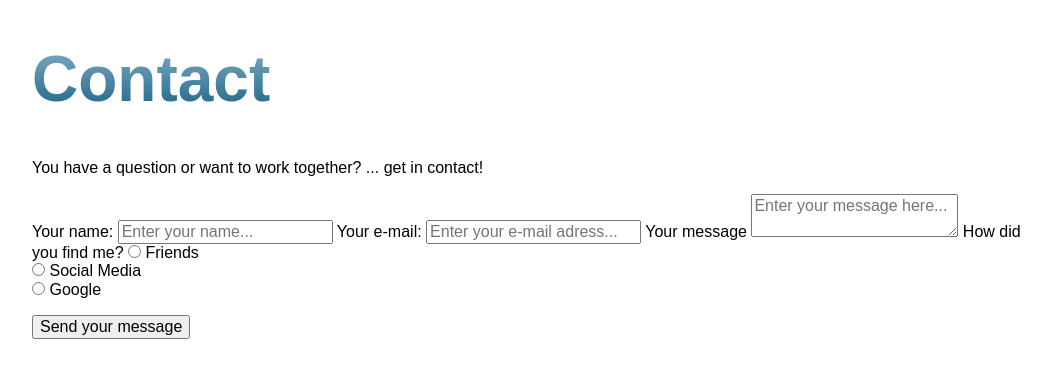
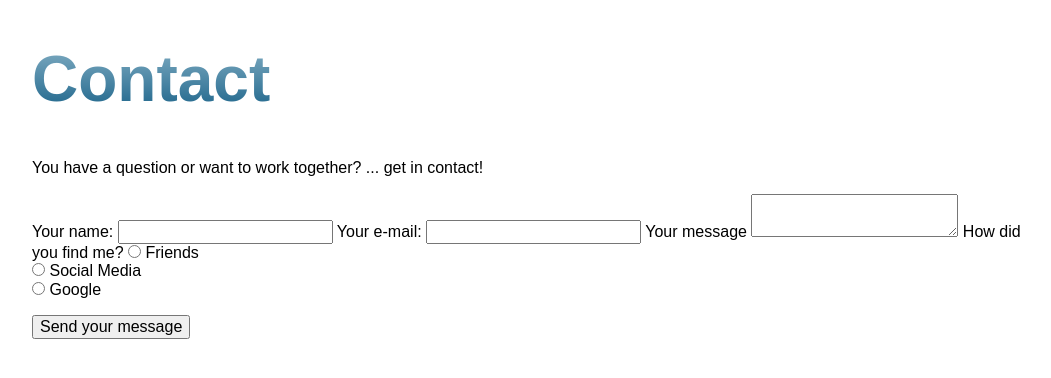
Before and after one commit to YannickMyxe/restaurant, a PHP site: page /reservaties/index.php in a window 1280 px wide. Shown: the top 378 px of the page, without its empty margins (108-1159 px from the left). Run offline with PHP 8.4, Linux system fonts and the light colour scheme; some web fonts are replaced.

Commit message:
srew you placeholders

```diff
--- a/reservaties/index.php
+++ b/reservaties/index.php
@@ -98,15 +98,15 @@ if (isset($_POST['btnSubmit'])) {
             <p>You have a question or want to work together? ... get in contact!</p>
             <form action="<?php echo $_SERVER['PHP_SELF']; ?>" method="post">
                 <label for="name" id="name">Your name: </label>
-                <input name="name" id="name" class="text" type="text" placeholder="Enter your name..." value="<?php echo htmlentities($name); ?>">
+                <input name="name" id="name" class="text" type="text" value="<?php echo htmlentities($name); ?>">
                 <span class="message error"><?php echo $msgName; ?></span>
 
                 <label for="email">Your e-mail: </label>
-                <input name="email" id="email" class="text" type="email" placeholder="Enter your e-mail adress..." value="<?php echo htmlentities($email); ?>">
+                <input name="email" id="email" class="text" type="email" value="<?php echo htmlentities($email); ?>">
                 <span class="message error"><?php echo $msgEmail; ?></span>
 
                 <label for="message">Your message</label>
-                <textarea name="message" id="message" class="text" placeholder="Enter your message here..."><?php echo htmlentities($message); ?></textarea>
+                <textarea name="message" id="message" class="text"><?php echo htmlentities($message); ?></textarea>
                 <span class="message error"><?php echo $msgMessage; ?></span>
 
                 <label class="radiotitle">How did you find me?</label>
```
